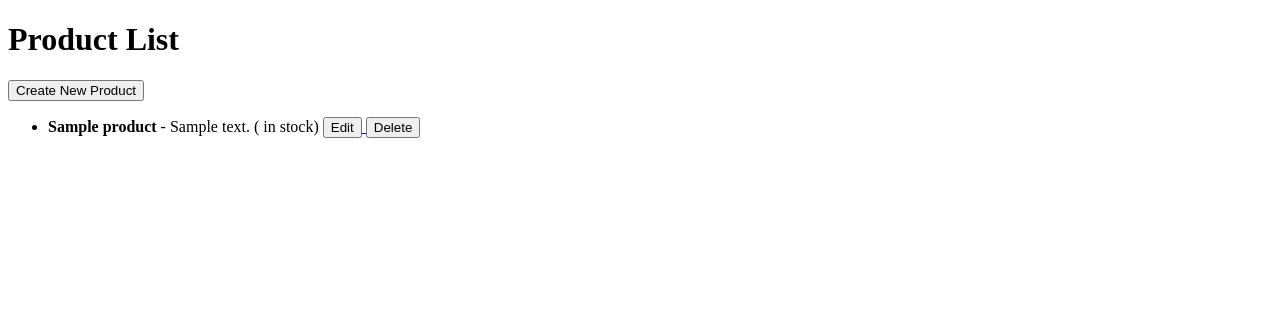
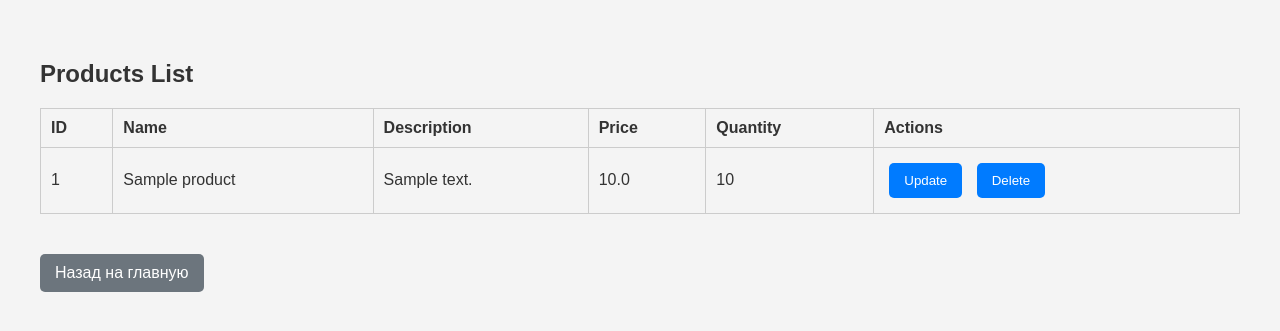
Before and after one commit to feleciap/API_warehouse, a FastAPI app: page /products/ in a window 1280 px wide. Shown: the top 331 px of the page. Run offline with FastAPI, Linux system fonts and the light colour scheme; tables that the repository leaves empty hold one stand-in row (values such as "Sample post").

Commit message:
products Done1

```diff
--- a/src/main.py
+++ b/src/main.py
@@ -1,4 +1,4 @@
-from fastapi import FastAPI, Depends, APIRouter, HTTPException
+from fastapi import FastAPI, Depends, HTTPException, Form
 from fastapi.responses import HTMLResponse
 from fastapi.templating import Jinja2Templates
 from sqlalchemy.orm import Session
@@ -10,8 +10,6 @@
 from models import Product, Order, OrderItem
 from schemas import Product as ProductSchema, ProductCreate, Order as OrderSchema, OrderCreate, OrderResponse, OrderItemResponse
 from fastapi.staticfiles import StaticFiles
-
-router = APIRouter()
 
 models.Base.metadata.create_all(bind=engine)
 
@@ -36,17 +34,15 @@
 
 
 # 1. **Эндпоинты для товаров**:
-
-# Создание товара
-@app.post("/products/", response_model=ProductSchema)
-def create_product(product: ProductCreate, db: Session = Depends(get_db)):
-    db_product = Product(**product.dict())
+@app.post("/products/", response_model=schemas.Product)
+def create_product(product: schemas.ProductCreate, db: Session = Depends(get_db)):
+    db_product = models.Product(**product.dict())
     db.add(db_product)
     db.commit()
     db.refresh(db_product)
     return db_product
 
-# Получение списка товаров
+# Получение всех продуктов
 @app.get("/products/", response_class=HTMLResponse)
 def get_products(request: Request, db: Session = Depends(get_db)):
     products = db.query(models.Product).all()
@@ -54,10 +50,8 @@
 
 # Получение информации о товаре по id
 @app.get("/products/{id}", response_class=HTMLResponse)
-def get_product(id: int, request: Request, db: Session = Depends(get_db)):
-    product = db.query(Product).filter(Product.id == id).first()
-    if product is None:
-        raise HTTPException(status_code=404, detail="Product not found")
+async def get_product(request: Request, id: int, db: Session = Depends(get_db)):
+    product = db.query(models.Product).filter(models.Product.id == id).first()
     return templates.TemplateResponse("product_detail.html", {"request": request, "product": product})
 
 # Обновление информации о товаре
@@ -66,27 +60,49 @@
     db_product = db.query(Product).filter(Product.id == id).first()
     if db_product is None:
         raise HTTPException(status_code=404, detail="Product not found")
-    for key, value in product.dict().items():
-        setattr(db_product, key, value)
+    db_product.name = product.name
+    db_product.price = product.price
+    db_product.description = product.description  # Обновление поля description
     db.commit()
     db.refresh(db_product)
     return db_product
 
+@app.get("/products/{id}/edit", response_class=HTMLResponse)
+def edit_product(request: Request, id: int, db: Session = Depends(get_db)):
+    product = db.query(Product).filter(Product.id == id).first()
+    return templates.TemplateResponse("update_product.html", {"request": request, "product": product})
 
-@app.get("/products/new", response_class=HTMLResponse)
-def new_product(request: Request):
-    return templates.TemplateResponse("create_product.html", {"request": request})
+@app.post("/products/{id}/edit")
+def update_product(id: int, request: Request, name: str = Form(...), price: float = Form(...), description: str = Form(...), db: Session = Depends(get_db)):
+    product = db.query(Product).filter(Product.id == id).first()
+    if product is None:
+        raise HTTPException(status_code=404, detail="Product not found")
+
+    # Обновление полей продукта
+    product.name = name
+    product.price = price
+    product.description = description
+    db.commit()
+
+    # Перенаправление на страницу с сообщением об успешном обновлении
+    return templates.TemplateResponse("product_updated.html", {"request": request})
 
 
 # Удаление товара
-@app.delete("/products/{id}", response_model=dict)
-def delete_product(id: int, db: Session = Depends(get_db)):
-    db_product = db.query(Product).filter(Product.id == id).first()
+@app.post("/products/{id}/delete", response_class=HTMLResponse)
+def delete_product(request: Request, id: int, db: Session = Depends(get_db)):
+    db_product = db.query(models.Product).filter(models.Product.id == id).first()
     if db_product is None:
         raise HTTPException(status_code=404, detail="Product not found")
     db.delete(db_product)
     db.commit()
-    return {"message": "Product deleted successfully"}
+    return templates.TemplateResponse("product_deleted.html", {"request": request})
+
+@app.get("/products/{id}/delete", response_class=HTMLResponse)
+def confirm_delete_product(request: Request, id: int, db: Session = Depends(get_db)):
+    product = db.query(Product).filter(Product.id == id).first()
+    return templates.TemplateResponse("delete_product.html", {"request": request, "product": product})
+
 
 # 2. **Эндпоинты для заказов**:
 
@@ -154,7 +170,7 @@
 
 # Обновление статуса заказа
 @app.patch("/orders/{id}/status", response_model=OrderResponse)
-def update_order_status(id: int, status: str, db: Session = Depends(get_db)):
+def update_order_status(id: int, status: str = Form(...), db: Session = Depends(get_db)):
     order = db.query(Order).filter(Order.id == id).first()
     if order is None:
         raise HTTPException(status_code=404, detail="Order not found")
@@ -162,6 +178,3 @@
     db.commit()
     db.refresh(order)
     return order
-
-# Подключение маршрутизатора
-app.include_router(router)
--- a/src/templates/products.html
+++ b/src/templates/products.html
@@ -4,29 +4,78 @@
     <meta charset="UTF-8">
     <meta name="viewport" content="width=device-width, initial-scale=1.0">
     <title>Products</title>
+    <link rel="stylesheet" href="{{ url_for('static', path='style.css') }}">
+    <style>
+        body {
+            font-family: Arial, sans-serif;
+            margin: 20px;
+        }
+        table {
+            width: 100%;
+            border-collapse: collapse;
+        }
+        th, td {
+            padding: 10px;
+            border: 1px solid #ccc;
+            text-align: left;
+        }
+        th {
+            background-color: #f4f4f4;
+        }
+        button {
+            padding: 10px 15px;
+            margin: 5px;
+            border: none;
+            border-radius: 5px;
+            background-color: #007BFF;
+            color: white;
+            cursor: pointer;
+        }
+        button:hover {
+            background-color: #0056b3;
+        }
+        .back-button {
+            padding: 10px 15px;
+            background-color: #6c757d; /* Цвет для кнопки "Назад" */
+            color: white;
+            text-decoration: none;
+            border-radius: 5px;
+            display: inline-block;
+            margin-top: 20px; /* Отступ сверху */
+        }
+        .back-button:hover {
+            background-color: #5a6268; /* Цвет при наведении */
+        }
+    </style>
 </head>
 <body>
-    <h1>Product List</h1>
 
-    <!-- Кнопка для создания нового товара -->
-    <a href="/products/new">
-        <button>Create New Product</button>
-    </a>
+<h2>Products List</h2>
+<table>
+    <tr>
+        <th>ID</th>
+        <th>Name</th>
+        <th>Description</th>
+        <th>Price</th>
+        <th>Quantity</th>
+        <th>Actions</th>
+    </tr>
+    {% for product in products %}
+    <tr>
+        <td>{{ product.id }}</td>
+        <td>{{ product.name }}</td>
+        <td>{{ product.description }}</td>
+        <td>{{ product.price }}</td>
+        <td>{{ product.quantity }}</td>
+        <td>
+            <button onclick="location.href='/products/{{ product.id }}/edit'">Update</button>
+            <button onclick="location.href='/products/{{ product.id }}/delete'">Delete</button>
+        </td>
+    </tr>
+    {% endfor %}
+</table>
 
-    <ul>
-        {% for product in products %}
-        <li>
-            <strong>{{ product.name }}</strong> - {{ product.description }} ({{ product.stock }} in stock)
+<a href="/" class="back-button">Назад на главную</a>
 
-            <!-- Кнопки для редактирования и удаления товара -->
-            <a href="/products/{{ product.id }}/edit">
-                <button>Edit</button>
-            </a>
-            <a href="/products/{{ product.id }}/delete">
-                <button>Delete</button>
-            </a>
-        </li>
-        {% endfor %}
-    </ul>
 </body>
 </html>
```
Also changed, not shown: src/models.py (+4 -3 lines), src/schemas.py (+5 -2 lines), src/templates/create_product.html (deleted, +0 -26 lines), src/templates/delete_product.html (added, +61 -0 lines), src/templates/product_deleted.html (added, +40 -0 lines), src/templates/product_detail.html (deleted, +0 -14 lines), src/templates/product_updated.html (added, +40 -0 lines), src/templates/update_product.html (added, +59 -0 lines), src/test_main.py (deleted, +0 -43 lines), tests/test_main.py (added, +44 -0 lines), requirements.txt (added).
